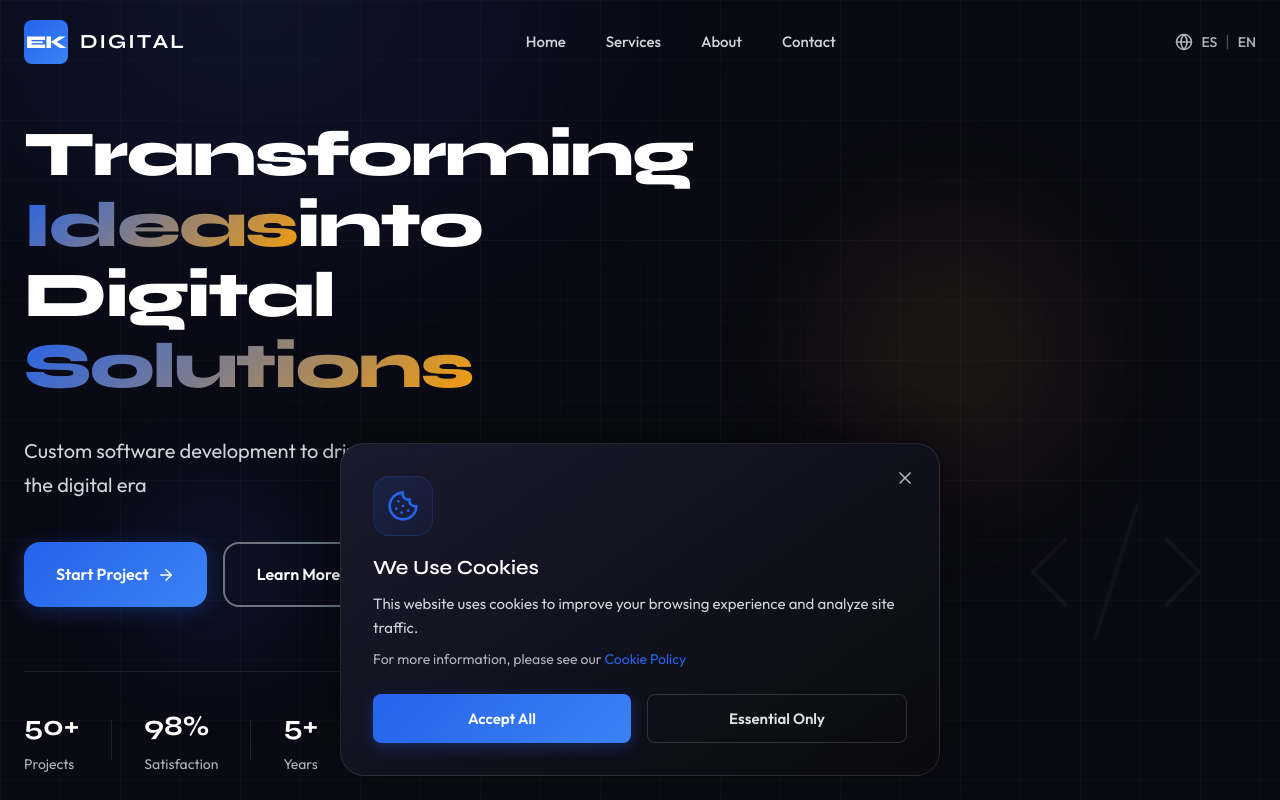
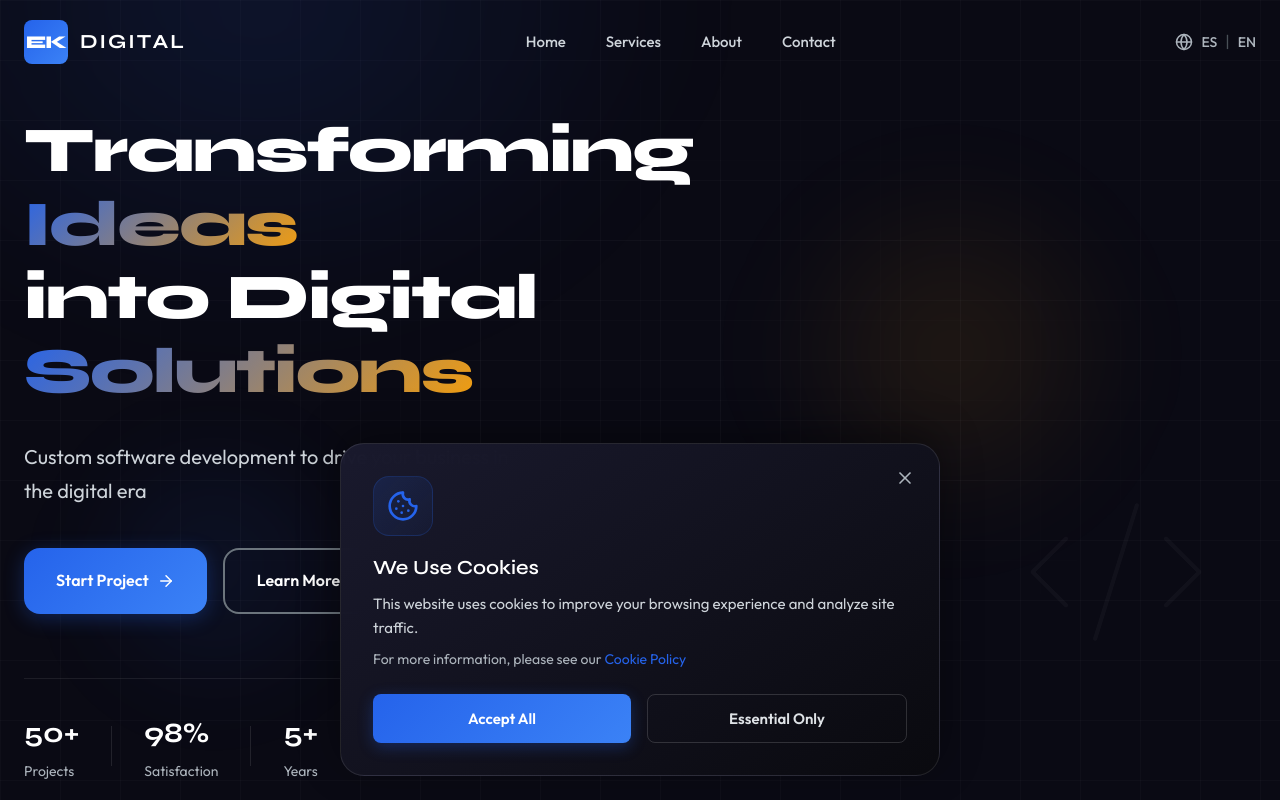
Before and after one commit to koroljovjevgeni60/ekdigital-website, a Next.js app: page /en in a window 1280 px wide. Shown: the top 800 px of the page. Built offline with nearby package versions, Linux system fonts and the light colour scheme.

Commit message:
Fix hero title for Spanish version

```diff
--- a/messages/en.json
+++ b/messages/en.json
@@ -10,7 +10,10 @@
     "contact": "Contact"
   },
   "hero": {
-    "title": "Transforming Ideas into Digital Solutions",
+    "titlePart1": "Transforming",
+    "titleHighlight1": "Ideas",
+    "titlePart2": "into Digital",
+    "titleHighlight2": "Solutions",
     "subtitle": "Custom software development to drive your business in the digital era",
     "cta": "Start Project",
     "learnMore": "Learn More",
--- a/messages/es.json
+++ b/messages/es.json
@@ -10,7 +10,10 @@
     "contact": "Contacto"
   },
   "hero": {
-    "title": "Transformamos Ideas en Soluciones Digitales",
+    "titlePart1": "Transformamos",
+    "titleHighlight1": "Ideas",
+    "titlePart2": "en Soluciones",
+    "titleHighlight2": "Digitales",
     "subtitle": "Desarrollo de software a medida para impulsar tu negocio en la era digital",
     "cta": "Comenzar Proyecto",
     "learnMore": "Conocer Más",
--- a/src/components/Hero.module.css
+++ b/src/components/Hero.module.css
@@ -83,14 +83,14 @@
 .title {
   font-size: clamp(2.75rem, 5.5vw, 4rem);
   font-weight: 800;
-  line-height: 1.1;
+  line-height: 1.15;
   letter-spacing: -0.03em;
+  opacity: 0;
+  animation: fadeInUp 0.6s ease forwards;
 }
 
-.title span {
-  display: inline-block;
-  opacity: 0;
-  animation: fadeInUp 0.6s ease forwards;
+.titleLine {
+  display: block;
 }
 
 .highlight {
--- a/src/components/Hero.tsx
+++ b/src/components/Hero.tsx
@@ -22,15 +22,14 @@ export default function Hero() {
       <div className={`container ${styles.container}`}>
         <div className={styles.content}>
           <h1 className={styles.title}>
-            {t('title').split(' ').map((word, index) => (
-              <span
-                key={index}
-                className={index === 1 || index === 4 ? styles.highlight : ''}
-                style={{ animationDelay: `${index * 0.1}s` }}
-              >
-                {word}{' '}
-              </span>
-            ))}
+            <span className={styles.titleLine}>
+              {t('titlePart1')}{' '}
+              <span className={styles.highlight}>{t('titleHighlight1')}</span>
+            </span>
+            <span className={styles.titleLine}>
+              {t('titlePart2')}{' '}
+              <span className={styles.highlight}>{t('titleHighlight2')}</span>
+            </span>
           </h1>
 
           <p className={styles.subtitle}>{t('subtitle')}</p>
```
